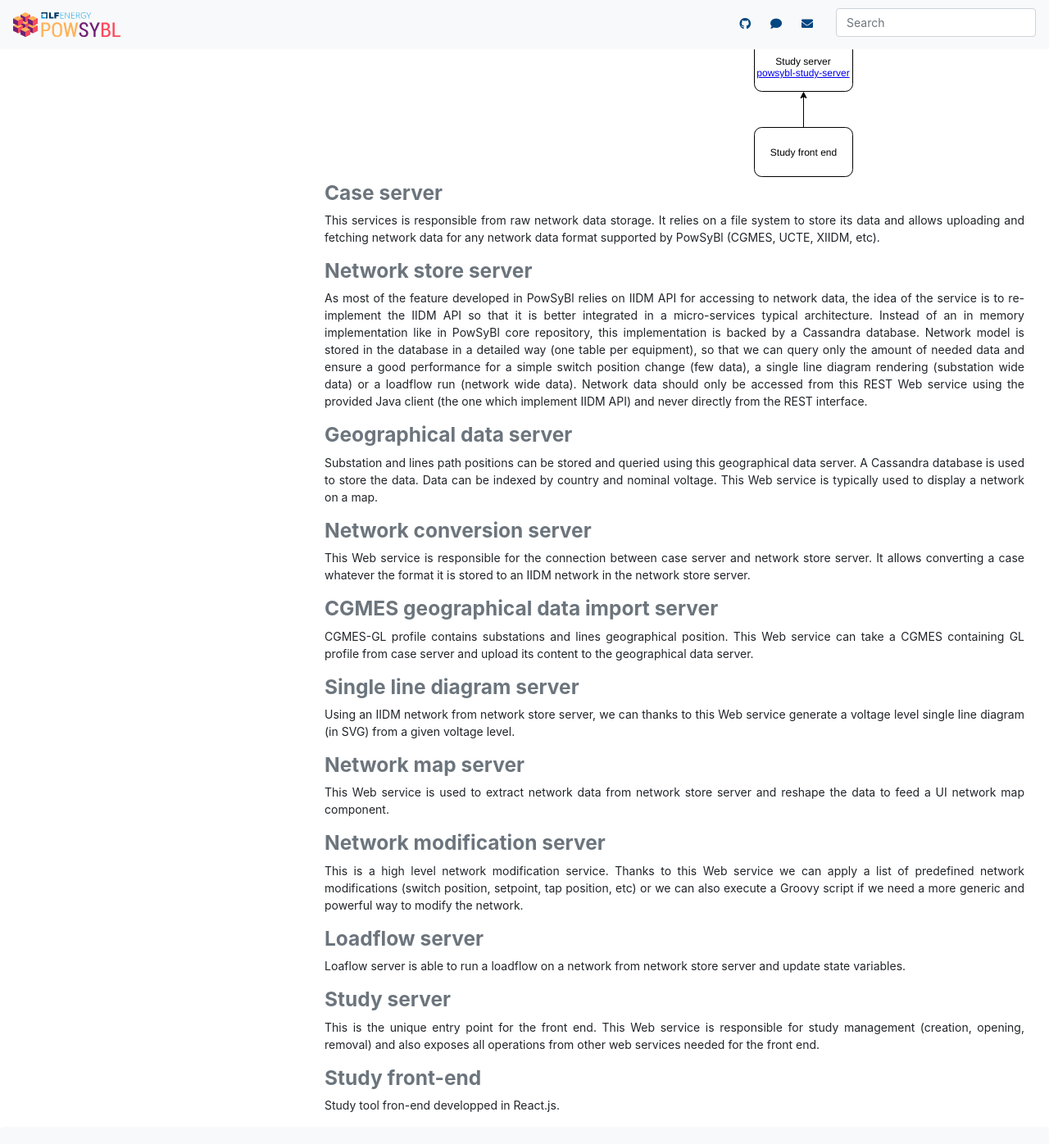
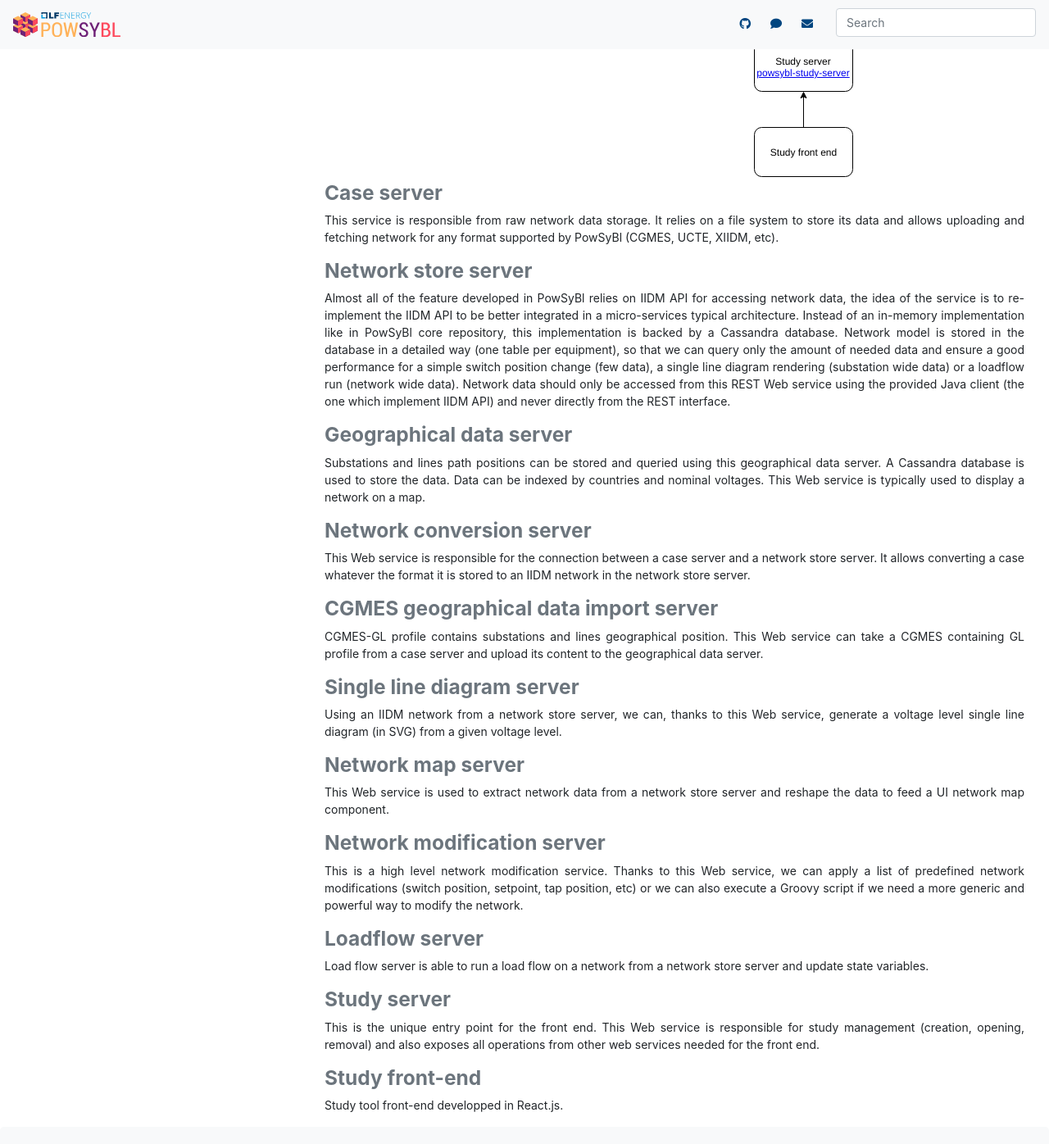
Before and after one commit to powsybl/powsybl.github.io, a Jekyll site: the page built from docs/technical-documentation.md, in a window 1280 px wide and 1400 px high, scrolled down 899 px. Shown: the top 1396 px of the window at 82% size. Built offline with Jekyll 4.4.1, drawn with Linux system fonts in a browser that asks for light colours; nearby versions of some CDN libraries.

Commit message:
Review fixes

```diff
--- a/docs/technical-documentation.md
+++ b/docs/technical-documentation.md
@@ -14,39 +14,39 @@ Here is an overview of PowSyBl micro-services architecture and corresponding rep
 
 ### Case server
 
-This services is responsible from raw network data storage. It relies on a file system to store its data and allows uploading and fetching network data for any network data format supported by PowSyBl (CGMES, UCTE, XIIDM, etc).
+This service is responsible from raw network data storage. It relies on a file system to store its data and allows uploading and fetching network for any format supported by PowSyBl (CGMES, UCTE, XIIDM, etc).
 
 ### Network store server
 
-As most of the feature developed in PowSyBl relies on IIDM API for accessing to network data, the idea of the service is to re-implement the IIDM API so that it is better integrated in a micro-services typical architecture. Instead of an in memory implementation like in PowSyBl core repository, this implementation is backed by a Cassandra database. Network model is stored in the database in a detailed way (one table per equipment), so that we can query only the amount of needed data and ensure a good performance for a simple switch position change (few data), a single line diagram rendering (substation wide data) or a loadflow run (network wide data). Network data should only be accessed from this REST Web service using the provided Java client (the one which implement IIDM API) and never directly from the REST interface.
+Almost all of the feature developed in PowSyBl relies on IIDM API for accessing network data, the idea of the service is to re-implement the IIDM API to be better integrated in a micro-services typical architecture. Instead of an in-memory implementation like in PowSyBl core repository, this implementation is backed by a Cassandra database. Network model is stored in the database in a detailed way (one table per equipment), so that we can query only the amount of needed data and ensure a good performance for a simple switch position change (few data), a single line diagram rendering (substation wide data) or a loadflow run (network wide data). Network data should only be accessed from this REST Web service using the provided Java client (the one which implement IIDM API) and never directly from the REST interface.
 
 ### Geographical data server
 
-Substation and lines path positions can be stored and queried using this geographical data server. A Cassandra database is used to store the data. Data can be indexed by country and nominal voltage. This Web service is typically used to display a network on a map.
+Substations and lines path positions can be stored and queried using this geographical data server. A Cassandra database is used to store the data. Data can be indexed by countries and nominal voltages. This Web service is typically used to display a network on a map.
 
 ### Network conversion server
 
-This Web service is responsible for the connection between case server and network store server. It allows converting a case whatever the format it is stored to an IIDM network in the network store server.
+This Web service is responsible for the connection between a case server and a network store server. It allows converting a case whatever the format it is stored to an IIDM network in the network store server.
 
 ### CGMES geographical data import server
 
-CGMES-GL profile contains substations and lines geographical position. This Web service can take a CGMES containing GL profile from case server and upload its content to the geographical data server.
+CGMES-GL profile contains substations and lines geographical position. This Web service can take a CGMES containing GL profile from a case server and upload its content to the geographical data server.
 
 ### Single line diagram server
 
-Using an IIDM network from network store server, we can thanks to this Web service generate a voltage level single line diagram (in SVG) from a given voltage level.
+Using an IIDM network from a network store server, we can, thanks to this Web service, generate a voltage level single line diagram (in SVG) from a given voltage level.
 
 ### Network map server
 
-This Web service is used to extract network data from network store server and reshape the data to feed a UI network map component.
+This Web service is used to extract network data from a network store server and reshape the data to feed a UI network map component.
 
 ### Network modification server
 
-This is a high level network modification service. Thanks to this Web service we can apply a list of predefined network modifications (switch position, setpoint, tap position, etc) or we can also execute a Groovy script if we need a more generic and powerful way to modify the network.
+This is a high level network modification service. Thanks to this Web service, we can apply a list of predefined network modifications (switch position, setpoint, tap position, etc) or we can also execute a Groovy script if we need a more generic and powerful way to modify the network.
 
 ### Loadflow server
 
-Loaflow server is able to run a loadflow on a network from network store server and update state variables.
+Load flow server is able to run a load flow on a network from a network store server and update state variables.
 
 ### Study server
 
@@ -54,4 +54,4 @@ This is the unique entry point for the front end. This Web service is responsibl
 
 ### Study front-end
 
-Study tool fron-end developped in React.js.
+Study tool front-end developped in React.js.
```
